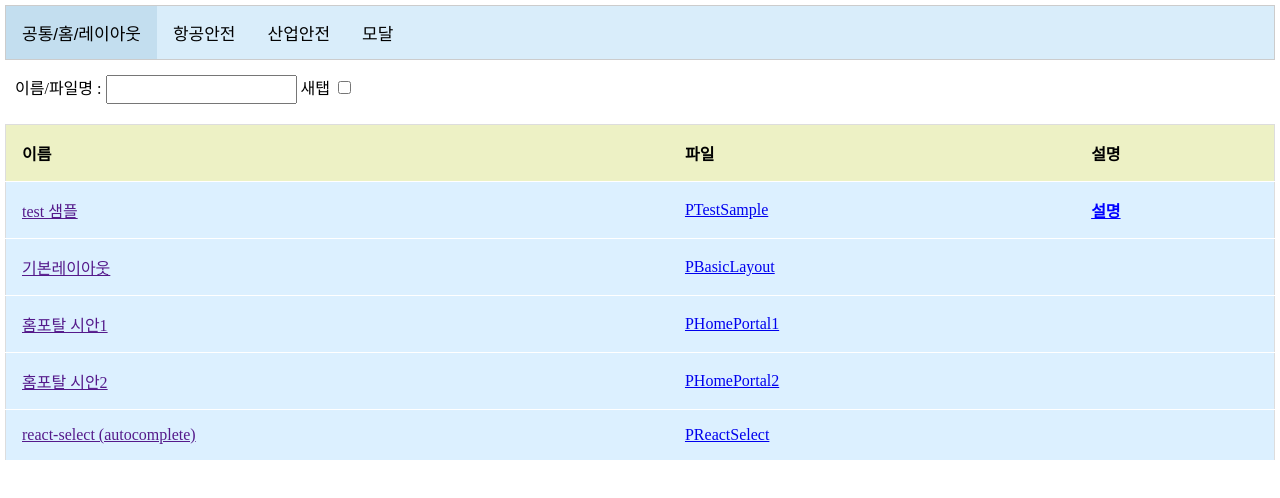
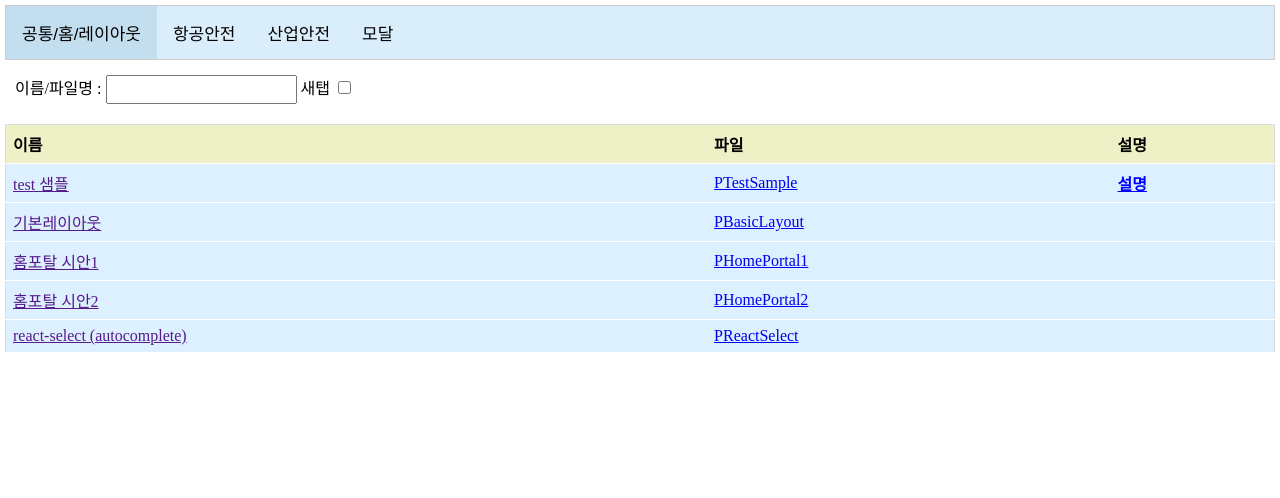
Before and after one commit to yamdeng/koreanair-css, a React (Vite) app: page / in a window 1280 px wide. Shown: the top 498 px of the page. Built offline with nearby package versions, Linux system fonts and the light colour scheme.

Commit message:
테이블의 행 높이 조절

```diff
--- a/src/resources/css/index.css
+++ b/src/resources/css/index.css
@@ -60,7 +60,7 @@ body {
 
 .publish-app-table th, td {
   text-align: left;
-  padding: 16px;
+  padding: 7px;
 }
 
 .publish-app-table thead tr {
```
